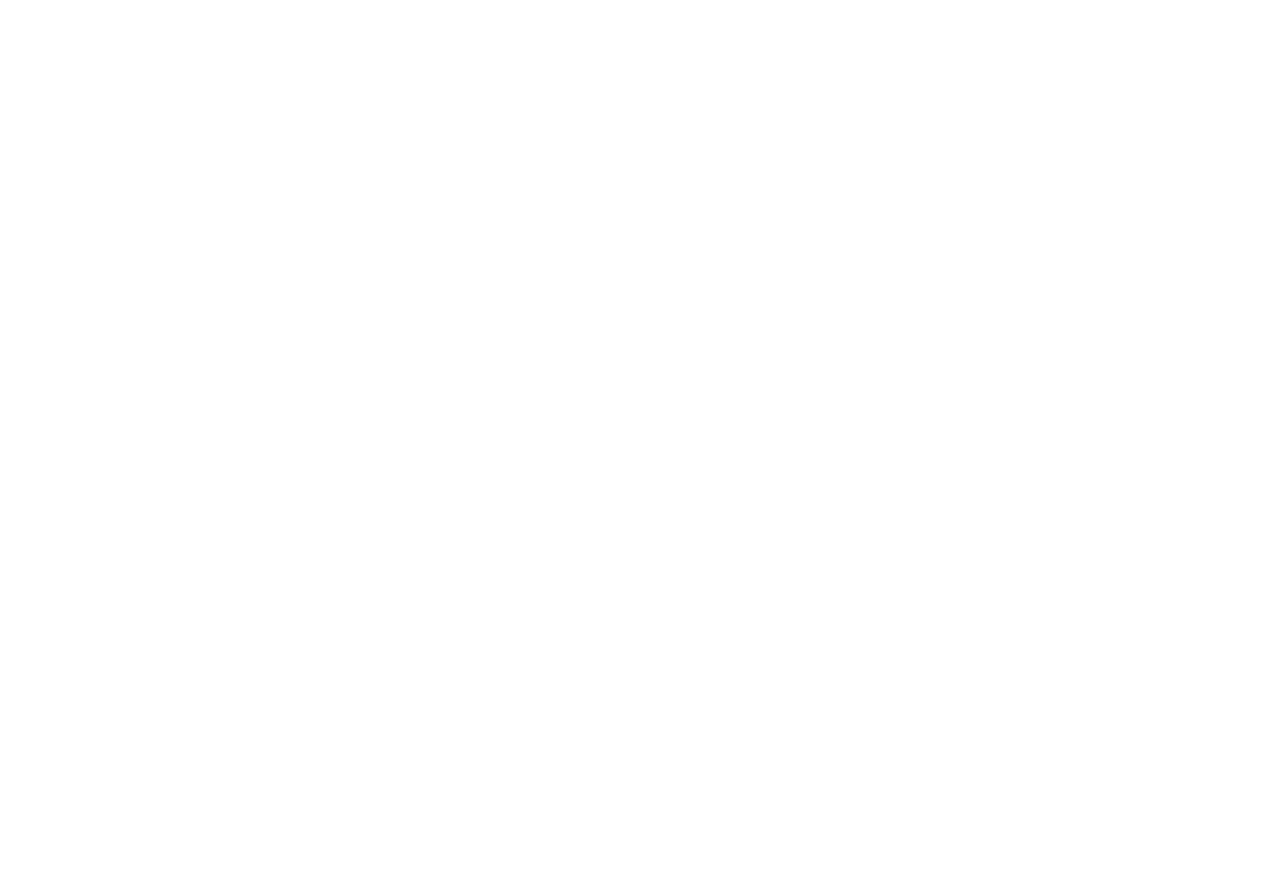
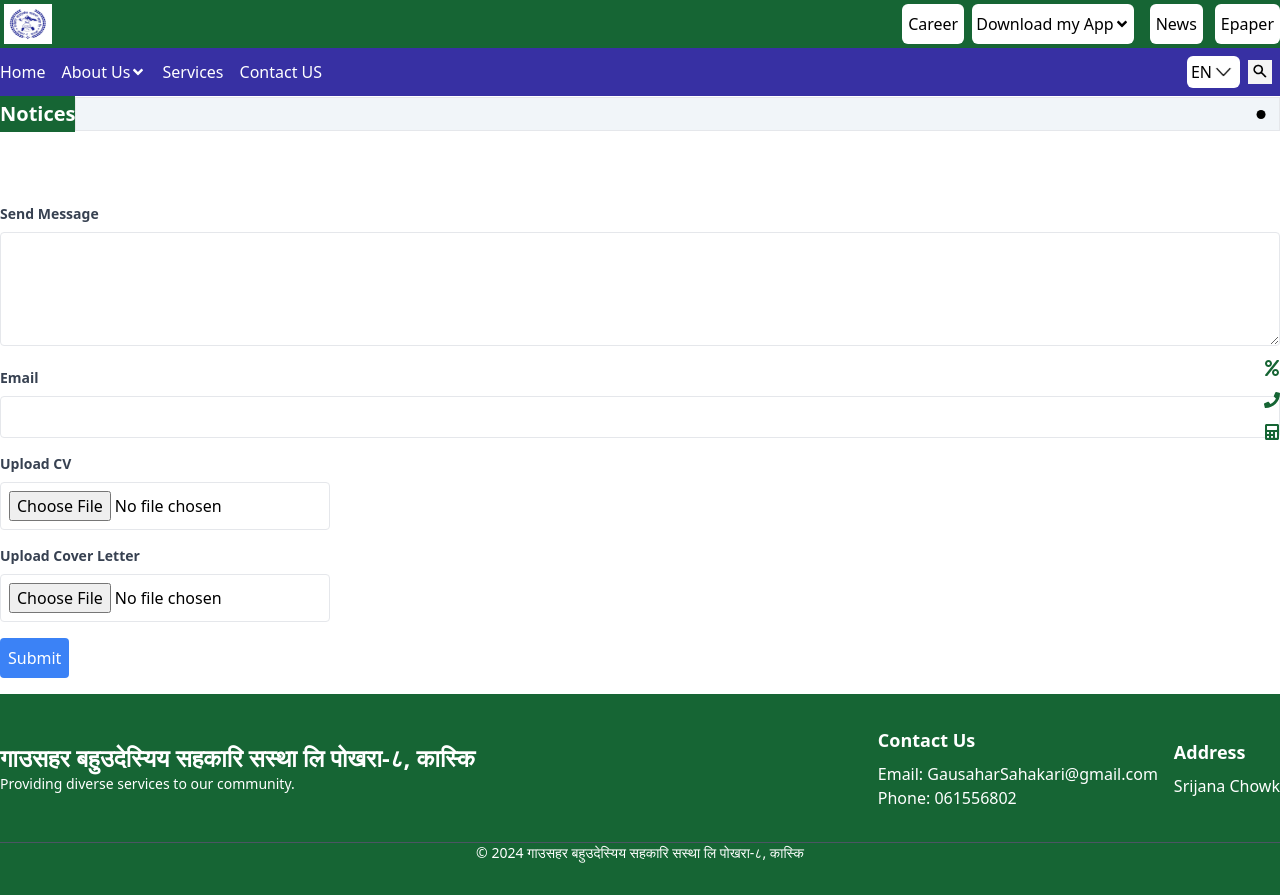
Before and after one commit to abhimanyukc/mympcl, a React (Create React App) app: page /career in a window 1280 px wide. Before the commit the page ends 800 px from the top, so only its background shows below. Built offline with nearby package versions, Linux system fonts and the light colour scheme.

Commit message:
adding carrer component with message input form field

```diff
--- a/src/components/careerc.js
+++ b/src/components/careerc.js
@@ -0,0 +1,120 @@
+import React, { useState, useEffect } from 'react';
+
+const Careerc = () => {
+  const [message, setMessage] = useState('');
+  const [formData, setFormData] = useState({
+    message: '',
+    email: '',
+    cv: null,
+    coverLetter: null,
+  });
+
+  const handleInputChange = (e) => {
+    const { name, value, files } = e.target;
+    setFormData((prevData) => ({
+      ...prevData,
+      [name]: name === 'cv' || name === 'coverLetter' ? files[0] : value,
+    }));
+  };
+
+  const handleSubmit = (e) => {
+    e.preventDefault();
+    // Perform your submission logic here, for example, send data to a server.
+
+    // Assuming your submission is successful, show a success message
+    setMessage('Your details has been sent!!!');
+    // Clear the form data
+    setFormData({
+      message: '',
+      email: '',
+      cv: null,
+      coverLetter: null,
+    });
+
+  };
+
+  useEffect(() => {
+    // Set a timer to clear the message after 5 seconds
+    const timer = setTimeout(() => {
+      setMessage('');
+    }, 5000);
+
+    // Cleanup the timer on component unmount or when a new message is set
+    return () => clearTimeout(timer);
+  }, [message]);
+
+  return (
+    <div className="container mx-auto mt-8 max-w-screen-2xl">
+      {message && (
+        <div className="p-4 mb-4 text-white bg-green-500">
+          {message}
+        </div>
+      )}
+      <form onSubmit={handleSubmit}>
+        <div className="mb-4">
+          <label className="block mb-2 text-sm font-bold text-gray-700">
+            Send Message
+          </label>
+          <textarea
+            name="message"
+            value={formData.message}
+            onChange={handleInputChange}
+            className="w-full p-2 border rounded"
+            rows="4"
+          ></textarea>
+        </div>
+
+        <div className="mb-4">
+          <label className="block mb-2 text-sm font-bold text-gray-700">
+            Email
+          </label>
+          <input
+            type="email"
+            name="email"
+            value={formData.email}
+            onChange={handleInputChange}
+            className="w-full p-2 border rounded"
+            required
+          />
+        </div>
+
+        <div className="mb-4">
+          <label className="block mb-2 text-sm font-bold text-gray-700">
+            Upload CV
+          </label>
+          <input
+            type="file"
+            name="cv"
+            accept=".pdf, .doc, .docx, .png, .jpg, .jpeg"
+            onChange={handleInputChange}
+            className="p-2 border rounded"
+          />
+        </div>
+
+        <div className="mb-4">
+          <label className="block mb-2 text-sm font-bold text-gray-700">
+            Upload Cover Letter
+          </label>
+          <input
+            type="file"
+            name="coverLetter"
+            accept=".pdf, .doc, .docx, .png, .jpg, .jpeg"
+            onChange={handleInputChange}
+            className="p-2 border rounded"
+          />
+        </div>
+
+        <div className="mb-4">
+          <button
+            type="submit"
+            className="p-2 text-white bg-blue-500 rounded hover:bg-blue-700"
+          >
+            Submit
+          </button>
+        </div>
+      </form>
+    </div>
+  );
+};
+
+export default Careerc;
--- a/src/components/header.js
+++ b/src/components/header.js
@@ -16,7 +16,7 @@ const Header = () => {
             className='w-12 h-10 mr-2'
           /> </Link>
       <div className="flex items-center justify-center space-x-1 cursor-pointer md:space-x-3">
-        <Link to="/careers"><div className="flex items-center justify-center h-10 p-1 ml-1 bg-white rounded-md md:w-full">Career</div></Link>
+        <Link to="/career"><div className="flex items-center justify-center h-10 p-1 ml-1 bg-white rounded-md md:w-full">Career</div></Link>
         <div className="relative flex items-center justify-center h-10 p-1 bg-white rounded-md md:w-full" onClick={toggleDropdown}> Download my App <FaAngleDown />
 
         </div>
--- a/src/routes/careers.js
+++ b/src/routes/careers.js
@@ -1,8 +1,24 @@
 import React from 'react'
+
+import Header from '../components/header'
+import Nav from '../components/nav'
+import Marque from '../components/marque'
+import Sidebar from '../components/sidebar'
+import Footer from '../components/footer'
+import Careerc from '../components/careerc'
 
 const Careers = () => {
   return (
     <div>
+      <div className='sticky top-0 left-0 z-20 w-full '>
+      <Header/>
+      <Nav/>
+      <Marque/>
+      </div>
+      <Sidebar/>
+     <Careerc/>
+
+     <Footer/>
 
     </div>
   )
```
